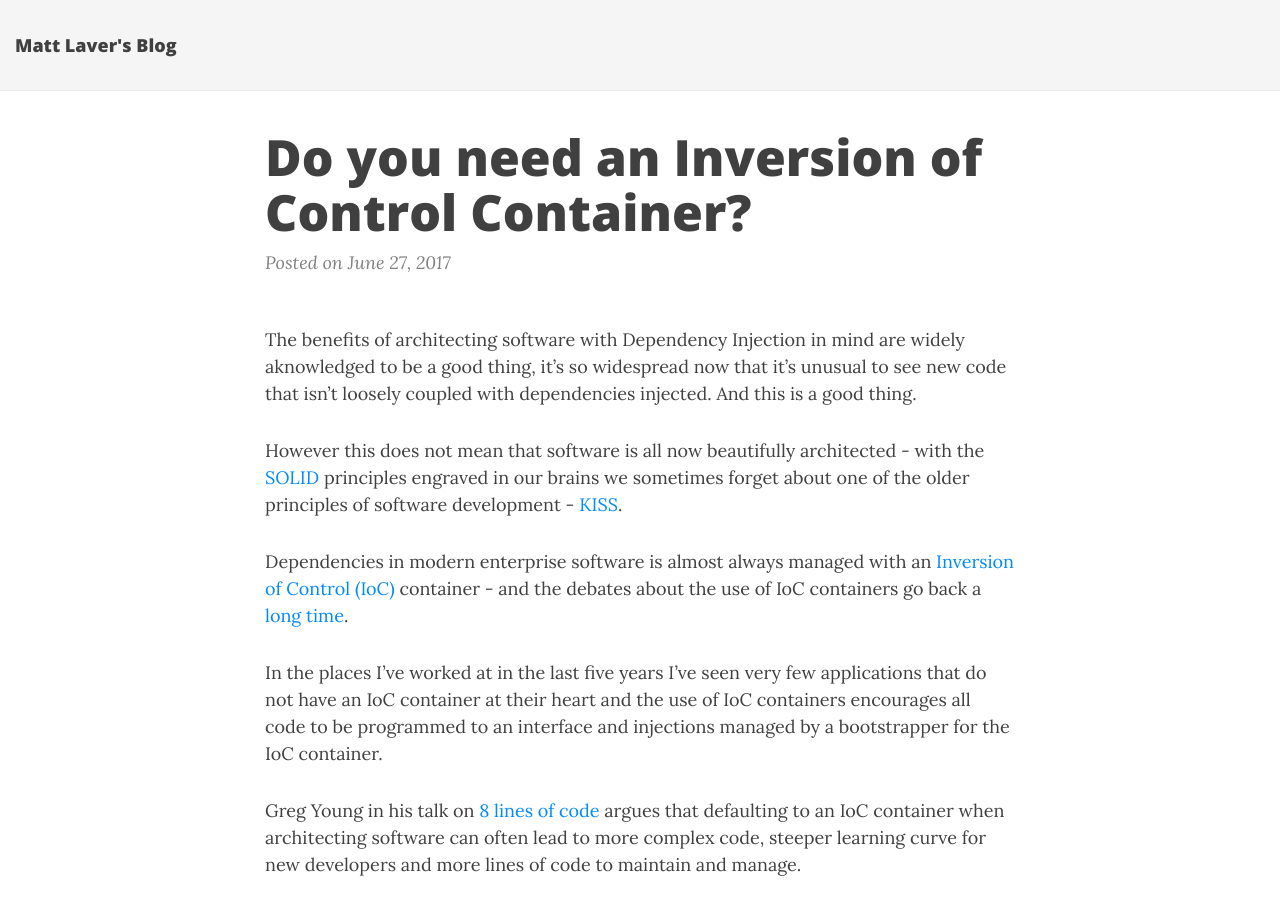
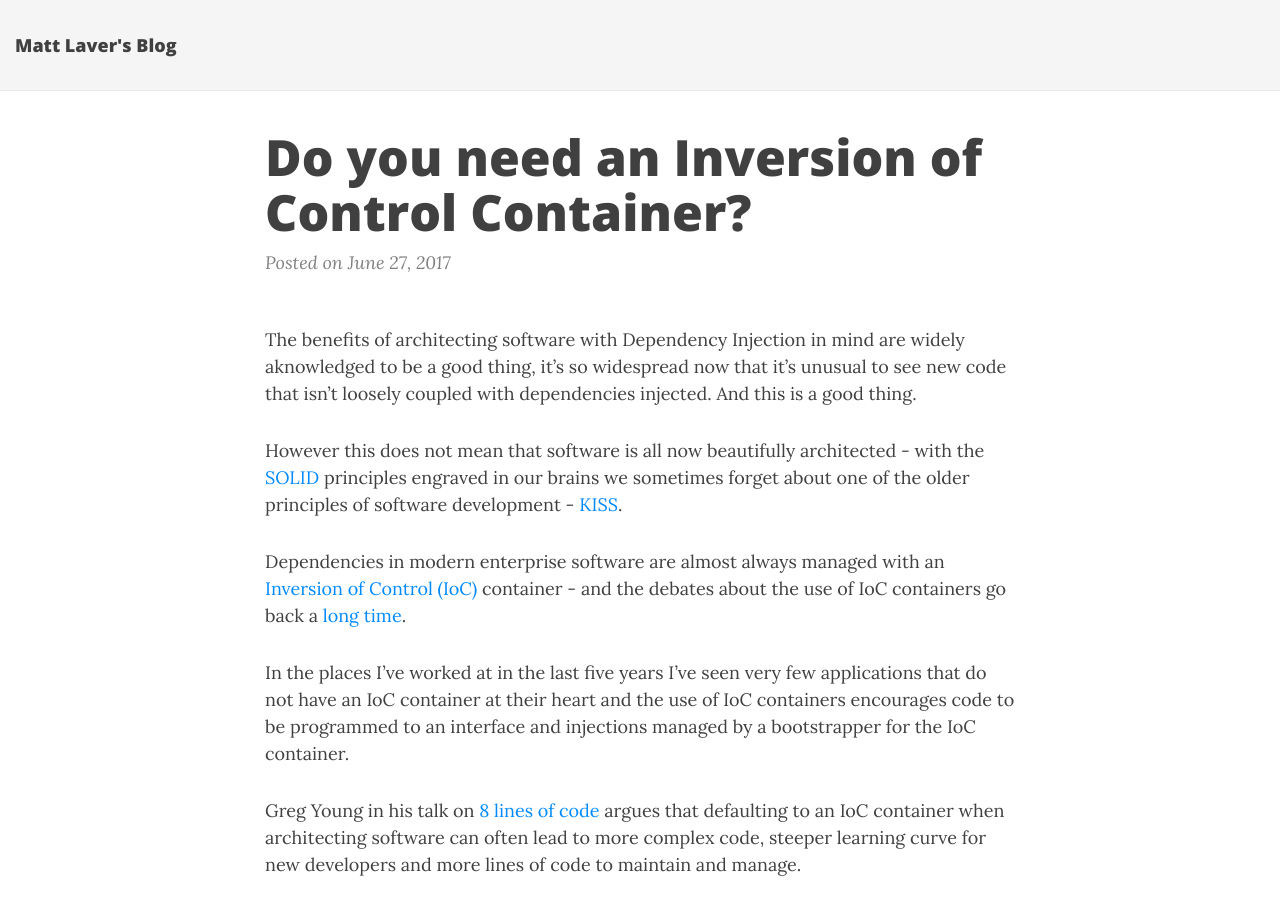
Before and after one commit to mattlaver/blog.laver.io, a Jekyll site: the page built from _posts/2017-06-27-do-you-need-a-container.markdown, in a window 1280 px wide and 900 px high. Built offline with Jekyll 4.4.1, drawn with Linux system fonts in a browser that asks for light colours; nearby versions of some CDN libraries; some of the changed text lies outside the part shown.

Commit message:
Correct grammar

```diff
--- a/_posts/2017-06-27-do-you-need-a-container.markdown
+++ b/_posts/2017-06-27-do-you-need-a-container.markdown
@@ -9,9 +9,9 @@ The benefits of architecting software with Dependency Injection in mind are wide
 
 However this does not mean that software is all now beautifully architected - with the [SOLID](https://scotch.io/bar-talk/s-o-l-i-d-the-first-five-principles-of-object-oriented-design){:target"_blank" class="external"}  principles engraved in our brains we sometimes forget about one of the older principles of software development - [KISS](https://people.apache.org/~fhanik/kiss.html){:target"_blank" class="external"}.
 
-Dependencies in modern enterprise software is almost always managed with an [Inversion of Control (IoC)](https://martinfowler.com/articles/injection.html){:target"_blank" class="external"} container - and the debates about the use of IoC containers go back a [long time](http://stackoverflow.com/questions/871405/why-do-i-need-an-ioc-container-as-opposed-to-straightforward-di-code){:target"_blank" class="external"}.
+Dependencies in modern enterprise software are almost always managed with an [Inversion of Control (IoC)](https://martinfowler.com/articles/injection.html){:target"_blank" class="external"} container - and the debates about the use of IoC containers go back a [long time](http://stackoverflow.com/questions/871405/why-do-i-need-an-ioc-container-as-opposed-to-straightforward-di-code){:target"_blank" class="external"}.
 
-In the places I've worked at in the last five years I've seen very few applications that do not have an IoC container at their heart and the use of IoC containers encourages all code to be programmed to an interface and injections managed by a bootstrapper for the IoC container.
+In the places I've worked at in the last five years I've seen very few applications that do not have an IoC container at their heart and the use of IoC containers encourages code to be programmed to an interface and injections managed by a bootstrapper for the IoC container.
 
 Greg Young in his talk on [8 lines of code](https://www.infoq.com/presentations/8-lines-code-refactoring){:target"_blank" class="external"} argues that defaulting to an IoC container when architecting software can often lead to more complex code, steeper learning curve for new developers and more lines of code to maintain and manage.
 
```
Also changed, not shown: other parts of _posts/2017-06-27-do-you-need-a-container.markdown (+1 -1 lines).
